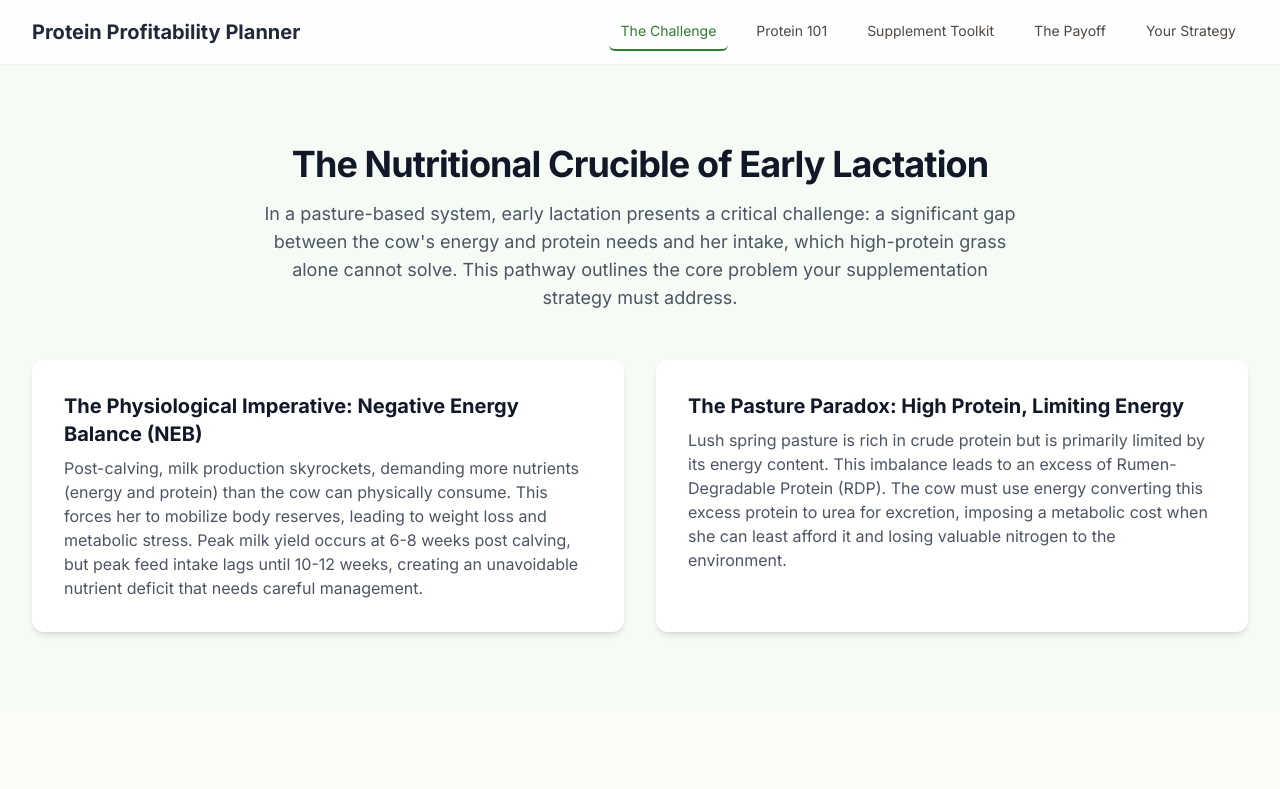
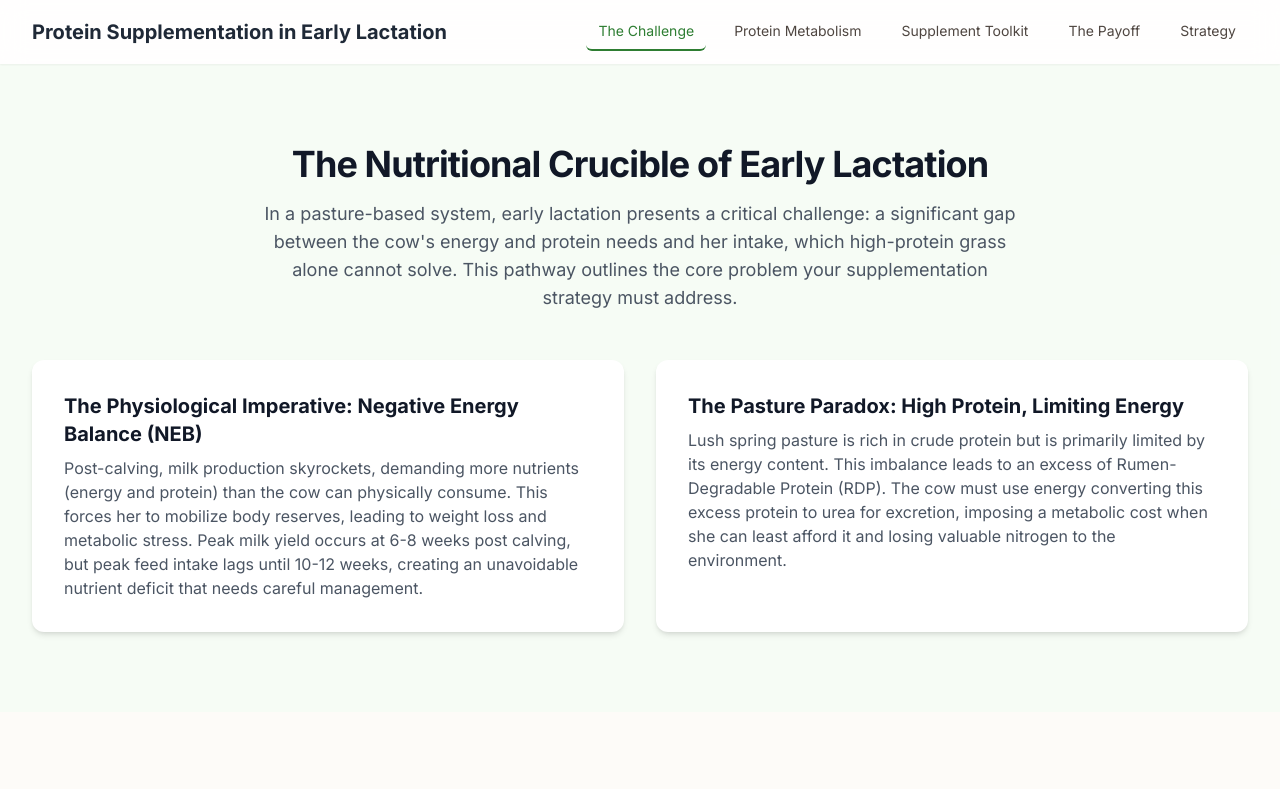
Before and after one commit to crchasedvm/Protein-app, a plain HTML site: page index.html in a window 1280 px wide. Shown: the top 789 px of the page. Drawn offline with nearby package versions, Linux system fonts and the light colour scheme.

Commit message:
Update index.html

```diff
--- a/index.html
+++ b/index.html
@@ -3,7 +3,7 @@
 <head>
     <meta charset="UTF-8">
     <meta name="viewport" content="width=device-width, initial-scale=1.0">
-    <title>Maximizing Dairy Profitability: A Guide to Protein Supplementation</title>
+    <title>A Guide to Protein Supplementation</title>
     <script src="https://cdn.tailwindcss.com"></script>
     <script src="https://cdn.jsdelivr.net/npm/chart.js"></script>
     <link rel="preconnect" href="https://fonts.googleapis.com">
@@ -86,15 +86,15 @@
         <nav class="max-w-screen-2xl mx-auto px-4 sm:px-6 lg:px-8">
             <div class="flex items-center justify-between h-16">
                 <div class="flex-shrink-0">
-                    <h1 class="text-xl font-bold text-gray-800">Protein Profitability Planner</h1>
+                    <h1 class="text-xl font-bold text-gray-800">Protein Supplementation in Early Lactation</h1>
                 </div>
                 <div class="hidden md:block">
                     <div class="ml-10 flex items-baseline space-x-4">
                         <a href="#challenge" class="nav-link px-3 py-2 rounded-md text-sm font-medium">The Challenge</a>
-                        <a href="#science" class="nav-link px-3 py-2 rounded-md text-sm font-medium">Protein 101</a>
+                        <a href="#science" class="nav-link px-3 py-2 rounded-md text-sm font-medium">Protein Metabolism</a>
                         <a href="#solutions" class="nav-link px-3 py-2 rounded-md text-sm font-medium">Supplement Toolkit</a>
                         <a href="#payoff" class="nav-link px-3 py-2 rounded-md text-sm font-medium">The Payoff</a>
-                        <a href="#strategy" class="nav-link px-3 py-2 rounded-md text-sm font-medium">Your Strategy</a>
+                        <a href="#strategy" class="nav-link px-3 py-2 rounded-md text-sm font-medium">Strategy</a>
                     </div>
                 </div>
                 <div class="md:hidden">
@@ -304,7 +304,7 @@
 
             const supplementInfo = [
                 {
-                    title: 'Spring Ryegrass Pasture',
+                    title: 'Ryegrass Pasture',
                     description: 'Lush spring ryegrass is highly digestible and rich in Rumen-Degradable Protein (RDP), but is limited by energy content which can lead to inefficient nitrogen use and metabolic stress.',
                     stats: {'Crude Protein': '24%', 'RUP': 'Very Low', 'Energy': '12.0 MJ ME'}
                 },
```
